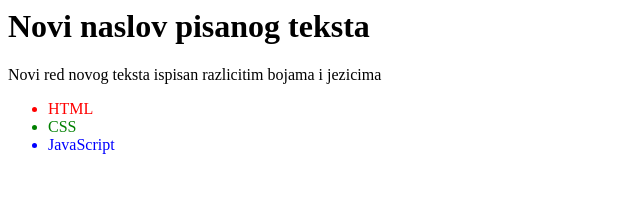
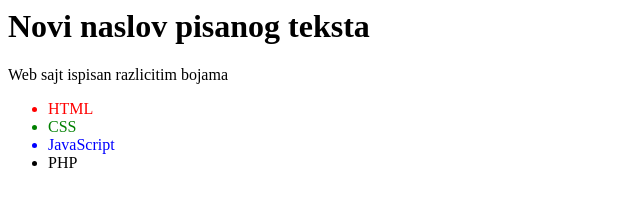
Before and after one commit to minovila/Test-frontend, a plain HTML site: page index.html in a window 1280 px wide. Shown: the whole page, without its empty margins (0-640 px from the left). Drawn offline with Linux system fonts and the light colour scheme.

Commit message:
Edited paragraph

```diff
--- a/index.html
+++ b/index.html
@@ -1,9 +1,10 @@
 <h1> Novi naslov pisanog teksta </h1>
 
-<p> Novi red novog teksta ispisan razlicitim bojama i jezicima </p>
+<p> Web sajt ispisan razlicitim bojama  </p>
 
 <ul>
         <li style="color: rgb(255, 0, 0);">HTML</li>
         <li style="color: green;" >CSS</li>
         <li style="color: blue;" >JavaScript</li>
+        <li> PHP </li>
 <ul>
```
